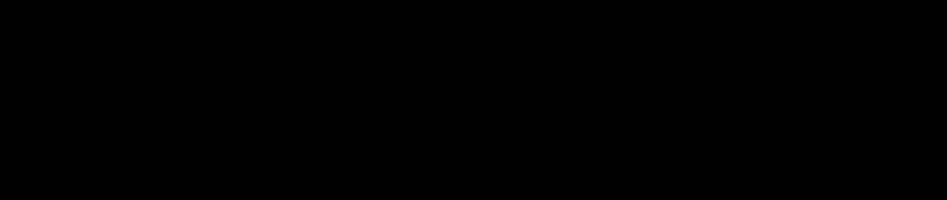
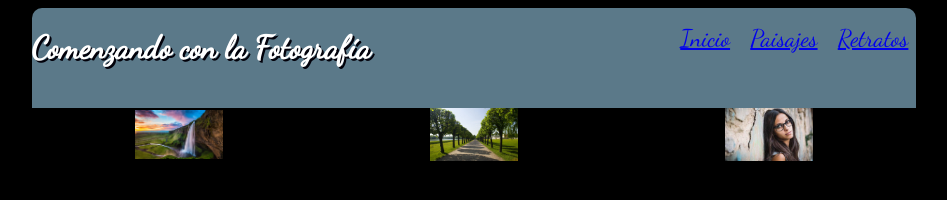
Before and after one commit to eliecerj/css-y-dise-o-web-responsive, a plain HTML site: page paisajes.html in a window 1280 px wide. Shown: the whole page, without its empty margins (166-1113 px from the left). Drawn offline with Linux system fonts and the light colour scheme.

Commit message:
comenzando a maquetar la grilla

```diff
--- a/css/estilos.css
+++ b/css/estilos.css
@@ -5,7 +5,10 @@
 body{
   background-color: #000;
   font-family: 'Dancing Script';
+  //transition-property: color;
+  //transition-duration: 1s;
 }
+body:target{background-color: white; transform: translate(20);}
 #container-header{
   margin: 0 auto;
   width: 70%;
@@ -36,11 +39,13 @@ body{
   padding: 0 8px;
   color: #fff;
   font-size: 1.5em;
+  transition:
 
 }
-#navBar ul li a {
+/* #navBar ul li a {
   color: #fff;
-}
+
+} */
 /* #navBar ul li a:visited {
   text-decoration: none;
 } */
@@ -171,3 +176,19 @@ footer {
   list-style-type: none;
   padding-left: 0;
 }
+
+.gridPicsContainer {
+    display: flex;
+    flex-flow: row wrap;
+}
+
+.gridPicsContainer .pics {
+	flex: 1 0 33.33%;
+  box-sizing: border-box;
+  //background: #e0ddd5;
+  color: #171e42;
+  //padding: 10px;
+  align-self: center;
+  text-align: center;
+
+}
--- a/paisajes.html
+++ b/paisajes.html
@@ -2,12 +2,44 @@
 <html>
   <head>
     <title>Comenzando con la Fotografía</title>
+    <link href="https://fonts.googleapis.com/css?family=Dancing+Script" rel="stylesheet">
     <link rel="stylesheet" href="css/estilos.css">
   	<meta name="viewport" content="width=device-width, initial-scale=1.0">
     <meta charset="utf-8">
     <title></title>
   </head>
   <body>
+    <header>
+      <div id="container-header">
+        <div id="siteName">
+          <h1>Comenzando con la Fotografía</h1>
+        </div>
+        <nav id="navBar">
+          <ul class="noDots">
+            <li><a href="index.html#prueba">Inicio</a></li>
+            <li><a href="paisajes.html">Paisajes</a></li>
+            <li><a href="retratos.html">Retratos</a></li>
+          </ul>
+        </nav>
+      </div>
+    </header>
+    <div id="container-content">
+      <section id="content" class="gridPicsContainer">
+        <div class="pics">
+            <img src="img/landscape1.jpg" alt="" width="30%">
+        </div>
+        <div class="pics">
+          <figure>
+            <img src="img/landscape2.jpg" width="30%">
+          </figure>
+        </div>
+        <div class="pics">
+          <figure>
+            <img  src="img/portait1.jpg"  alt="" width="30%">
+          </figure>
+        </div>
+      </section>
+    </div>
 
   </body>
 </html>
```
Also changed, not shown: index.html (+2 -2 lines).
